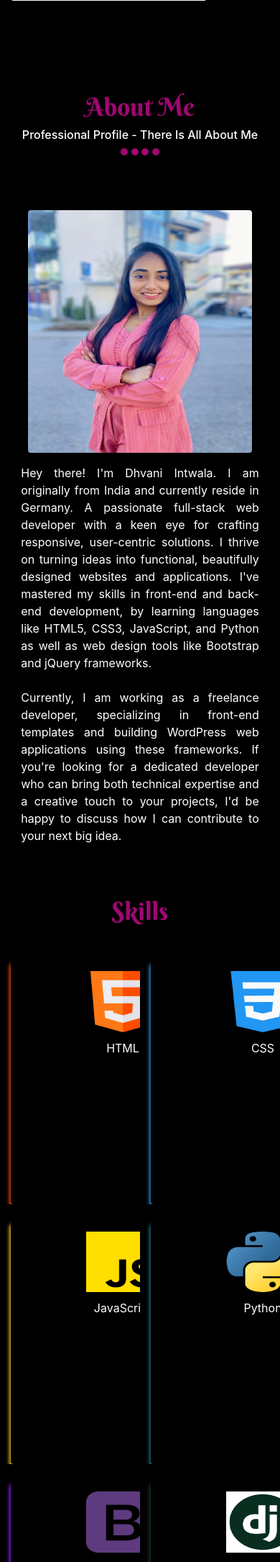
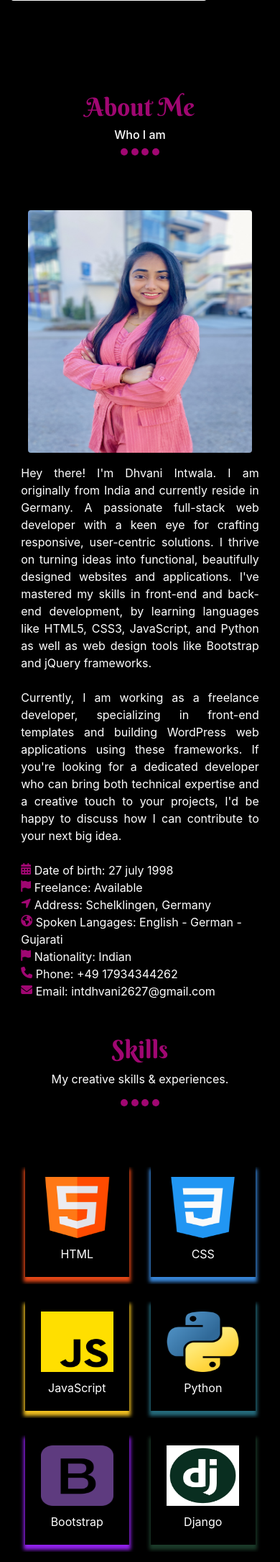
Before and after one commit to Dhvani-intwala/portfolio, a Django app: page / in a window 390 px wide. Shown: the part 825-2995 px from the top of the page at 72% size. Run offline with Django 5.2, Linux system fonts and the light colour scheme; some libraries are stand-ins or nearby versions; some web fonts are replaced.

Commit message:
Add footer and text

```diff
--- a/home/templates/home/index.html
+++ b/home/templates/home/index.html
@@ -37,7 +37,7 @@
         <div>
             <div>
                 <h2 class="title">About Me</h2>
-                <h6 class="text-center">Professional Profile - There Is All About Me</h6>
+                <h6 class="text-center">Who I am </h6>
                 <div class="text-center">
                     <span class="dot"></span>
                     <span class="dot"></span>
@@ -51,6 +51,19 @@
                     <div class="">
                         <p class="text-justify mb-4 ">Hey there! I'm Dhvani Intwala. I am originally from India and currently reside in Germany. A passionate full-stack web developer with a keen eye for crafting responsive, user-centric solutions. I thrive on turning ideas into functional, beautifully designed websites and applications. I've mastered my skills in front-end and back-end development, by learning languages like HTML5, CSS3, JavaScript, and Python as well as web design tools like Bootstrap and jQuery frameworks.</p>
                         <p class="text-justify mb-4">Currently, I am working as a freelance developer, specializing in front-end templates and building WordPress web applications using these frameworks. If you're looking for a dedicated developer who can bring both technical expertise and a creative touch to your projects, I'd be happy to discuss how I can contribute to your next big idea.</p>
+                        <div class="row d-flex data-flex">
+                            <div class="col-md-6">
+                                <p><i class="fa fa-calendar icon"></i> Date of birth: 27 july 1998</p>
+                                <p><i class="fa fa-flag icon"></i> Freelance: Available</p>
+                                <p><i class="fa fa-location-arrow icon"></i> Address: Schelklingen, Germany</p>
+                                <p><i class="fa fa-globe icon"></i> Spoken Langages: English - German - Gujarati </p>
+                            </div>
+                            <div class="col-md-6">
+                                <p><i class="fa fa-flag icon"></i> Nationality: Indian</p>
+                                <p><i class="fa fa-phone icon"></i> Phone: +49 17934344262</p>
+                                <p><i class="fa fa-envelope icon"></i> Email: intdhvani2627@gmail.com</p>
+                            </div>
+                        </div>
                     </div>
                 </div>
 
@@ -62,46 +75,54 @@
 <!-- Skills page -->
 <div id="skill" class="skill bg mb-5">
     <div class="container">
-        <h2 class="title mb-5">Skills</h2>
+        <h2 class="title">Skills</h2>
+        <p class="text-center">My creative skills & experiences.</p>
+        <div class="text-center">
+            <span class="dot"></span>
+            <span class="dot"></span>
+            <span class="dot"></span>
+            <span class="dot"></span>
+        </div>
+
         <div class="row mb-5 mt-2">
             <div class="col-md-4 col-6 mb-4">
-                <div class="grid-item rounded html p-1">
+                <div class="grid-item  html p-1">
                     <img src="{% static 'images/html.png'%}" alt="html" class="img-skill d-block mx-auto">
                     <p class="text-center">HTML</p>
                 </div>
             </div>
             <div class="col-md-4 col-6 mb-4">
-                <div class="grid-item rounded css p-1">
+                <div class="grid-item css p-1">
                     <img src="{% static 'images/css-3.png'%}" alt="css" class="img-skill d-block mx-auto">
                     <p class="text-center">CSS</p>
                 </div>
             </div>
             <div class="col-md-4 col-6 mb-4">
-                <div class="grid-item rounded js p-1">
+                <div class="grid-item js p-1">
                     <img src="{% static 'images/js.png'%}" alt="js" class="img-skill d-block mx-auto">
                     <p class="text-center">JavaScript</p>
                 </div>
             </div>
             <div class="col-md-4 col-6 mb-4">
-                <div class="grid-item rounded python p-1">
+                <div class="grid-item python p-1">
                     <img src="{% static 'images/python.png'%}" alt="python" class="img-skill d-block mx-auto">
                     <p class="text-center">Python</p>
                 </div>
             </div>
             <div class="col-md-4 col-6 mb-4">
-                <div class="grid-item rounded bootstrap p-1">
+                <div class="grid-item bootstrap p-1">
                     <img src="{% static 'images/bootstrap.png'%}" alt="bootstrap" class="img-skill d-block mx-auto">
                     <p class="text-center">Bootstrap</p>
                 </div>
             </div>
             <div class="col-md-4 col-6 mb-4">
-                <div class="grid-item rounded django p-1">
+                <div class="grid-item django p-1">
                     <img src="{% static 'images/Django.png'%}" alt="Django" class="img-skill d-block mx-auto">
                     <p class="text-center">Django</p>
                 </div>
             </div>
             <div class="col-md-4 col-6 mb-4">
-                <div class="grid-item rounded react p-1">
+                <div class="grid-item react p-1">
                     <img src="{% static 'images/react.png'%}" alt="React" class="img-skill d-block mx-auto">
                     <p class="text-center">React</p>
                 </div>
@@ -225,4 +246,6 @@
         <span class="message text-white"></span>
     </form>
 </div>
+
+
 {% endblock %}
--- a/static/css/style.css
+++ b/static/css/style.css
@@ -18,6 +18,7 @@ body {
     text-decoration: none;
     color: var(--white-color);
     background-color:#000000;
+    height: 100%;
 }
 
 html{
@@ -179,7 +181,7 @@ ul li a{
 /********* ABOUT PAGE STYLES  *******/
 .rounded{
     width: 20vw;
-    height: 50vh;
+    height: 60vh;
 }
 .text-color{
     color: var(--grey-color);
@@ -196,6 +198,10 @@ ul li a{
     margin-left: 30px;
 }
 
+.icon{
+    color: var(--pink--color);
+}
+
 
 
 /********* SKILL PAGE STYLES  *******/
@@ -206,8 +212,13 @@ ul li a{
     margin: 10px 10px;
 }
 
+.skill{
+    width:90vw;
+    margin: auto;
+}
+
 .grid-item{
-    /* box-shadow: rgb(38, 57, 77) 0px 5px 5px 2px; */
+    box-shadow: rgb(38, 57, 77) 0px 5px 5px 2px;
     margin-bottom: 10px;
 }
 
@@ -332,6 +371,9 @@ ul li a{
         flex-direction: column-reverse;
     }
     .about-flex{
+        flex-direction: column;
+    }
+    .data-flex{
         flex-direction: column;
     }
 
--- a/templates/base.html
+++ b/templates/base.html
@@ -35,7 +35,7 @@
           <span class="navbar-toggler-icon"></span>
         </button>
 
-        <div class="collapse navbar-collapse" id="main-nav">
+        <div class="collapse navbar-collapse text-uppercase" id="main-nav">
           <ul class="navbar-nav ml-auto">
             <li class="nav-item ">
               <a class="nav-link active" href="{% url 'home' %}#home">Home</a>
@@ -64,6 +64,19 @@
     {% block content %}
     {% endblock %}
 
+    <footer class="footer mt-auto py-4 bg text-light">
+      <p class="logo text-center"> <span class="name">Dhvani </span>Intwala</p>
+      <p class="mt-2 w-50 mx-auto text-center"> As a full-stack software developer, I specialize in building robust web applications using the latest technologies. With expertise in frontend and backend development, I strive to deliver high-quality solutions tailored to meet client needs.</p>
+      <div class="text-center mt-3">
+          <a class="footer-link" href="https://www.facebook.com" target="_blank" rel="noopener" aria-label="Link to facebook page"><i class="fab fa-facebook fa-lg ms-3 text-light icon-footer"></i></a>
+          <a class="footer-link" href="https://www.twitter.com" target="_blank" rel="noopener" aria-label="Link to twitter page"><i class="fab fa-twitter fa-lg ms-3 text-light icon-footer"></i></a>
+          <a class="footer-link" href="https://www.instagram.com" target="_blank" rel="noopener" aria-label="Link to instagram page"><i class="fab fa-instagram fa-lg ms-3 text-light icon-footer"></i></a>
+          <a class="footer-link" href="https://www.youtube.com" target="_blank" rel="noopener" aria-label="Link to youtube page"><i class="fab fa-youtube fa-lg ms-3 text-light icon-footer"></i></a>
+      </div>
+      <hr>
+      <p class="m-0 text-center">Copyright &copy; Untitled. All rights reserved.</p>
+    </footer>
+
 
 
 
```
Also changed, not shown: other parts of static/css/style.css (+35 -6 lines).
